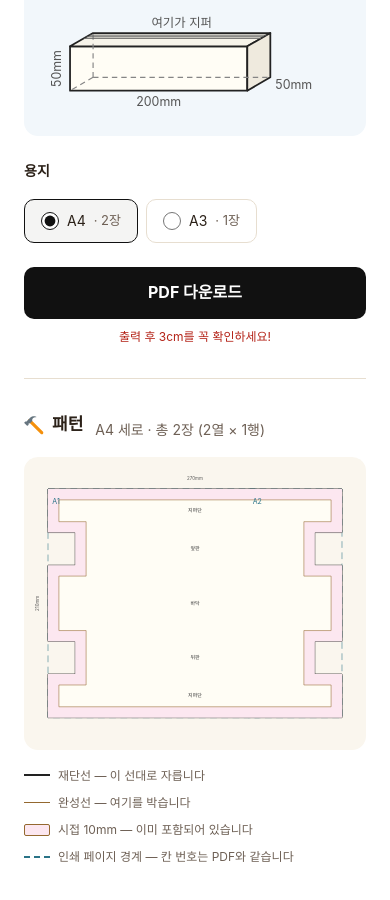
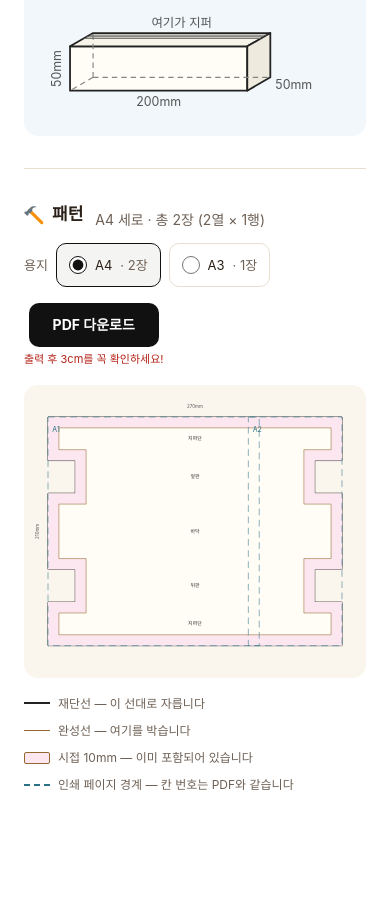
Before and after one commit to choisuing/pouch-sewing-pattern, a website built with Vite: page index.html in a window 390 px wide. Shown: the part 812-1712 px from the top of the page. After the commit the page ends 1670 px from the top, so only its background shows below. Built offline with nearby package versions, Linux system fonts and the light colour scheme.

Commit message:
페이지 경계선이 가려지던 버그 수정, 용지·내려받기를 패턴 머리줄로
페이지 경계선이 도안 채움보다 먼저 그려지고 있었다. 채움이 불투명해
가운데가 덮이고 도안 밖으로 나온 끝부분만 보였다. 계산은 처음부터
맞았고 그리는 순서만 틀렸다. 도안 위에 얹도록 옮겼고, 순서를 지키는
테스트를 넣었다.

용지 선택과 PDF 다운로드를 패턴 섹션 머리줄 오른쪽으로 옮겼다. 도안을
보면서 용지를 바꾸고 바로 받는 흐름이 된다.

두 요소를 줄였다. 다만 손가락으로 누르는 화면에서는 44px을 지키고,
마우스를 쓰는 화면에서만 38px로 내린다(@media pointer: fine).
터치 타깃을 일괄로 줄이면 모바일에서 정확히 누르기 어려워진다.

Co-Authored-By: Claude Opus 5 <noreply@anthropic.com>

```diff
--- a/index.html
+++ b/index.html
@@ -32,18 +32,26 @@
           <h2 class="section" id="preview-heading"><svg class="icon" aria-hidden="true" focusable="false" xmlns="http://www.w3.org/2000/svg" viewBox="0 0 36 36"><path fill="#9AAAB4" d="M27.388 24.642L24.56 27.47l-4.95-4.95 2.828-2.828z"/><path fill="#66757F" d="M34.683 29.11l-5.879-5.879c-.781-.781-2.047-.781-2.828 0l-2.828 2.828c-.781.781-.781 2.047 0 2.828l5.879 5.879c1.562 1.563 4.096 1.563 5.658 0 1.56-1.561 1.559-4.094-.002-5.656z"/><circle fill="#8899A6" cx="13.586" cy="13.669" r="13.5"/><circle fill="#BBDDF5" cx="13.586" cy="13.669" r="9.5"/></svg>미리보기</h2>
           <div class="shape" id="shape"></div>
 
-          <h2 class="section section-quiet">용지</h2>
-          <div class="papers" id="papers"></div>
-
-          <button type="button" id="download" class="download">PDF 다운로드</button>
-          <p class="print-check">출력 후 3cm를 꼭 확인하세요!</p>
         </section>
       </div>
 
       <section class="panel panel-wide" aria-labelledby="pattern-heading">
         <div class="section-row">
-          <h2 class="section" id="pattern-heading"><svg class="icon" aria-hidden="true" focusable="false" xmlns="http://www.w3.org/2000/svg" viewBox="0 0 36 36"><path fill="#F4900C" d="M29.879 33.879C31.045 35.045 32.9 35.1 34 34s1.045-2.955-.121-4.121L12.121 8.121C10.955 6.955 9.1 6.9 8 8s-1.045 2.955.121 4.121l21.758 21.758z"/><path fill="#66757F" d="M22 3s-6-3-11 2l-7 7s-1-1-2 0l-1 1s-1 1 0 2l4 4s1 1 2 0l1-1s1-1 0-2l-.078-.078c.77-.743 1.923-1.5 3.078-.922l4-4s-1-3 1-5 3-2 5-2 1-1 1-1z"/></svg>패턴</h2>
-          <p class="preview-summary" id="preview-summary" aria-live="polite"></p>
+          <div class="section-lead">
+            <h2 class="section" id="pattern-heading"><svg class="icon" aria-hidden="true" focusable="false" xmlns="http://www.w3.org/2000/svg" viewBox="0 0 36 36"><path fill="#F4900C" d="M29.879 33.879C31.045 35.045 32.9 35.1 34 34s1.045-2.955-.121-4.121L12.121 8.121C10.955 6.955 9.1 6.9 8 8s-1.045 2.955.121 4.121l21.758 21.758z"/><path fill="#66757F" d="M22 3s-6-3-11 2l-7 7s-1-1-2 0l-1 1s-1 1 0 2l4 4s1 1 2 0l1-1s1-1 0-2l-.078-.078c.77-.743 1.923-1.5 3.078-.922l4-4s-1-3 1-5 3-2 5-2 1-1 1-1z"/></svg>패턴</h2>
+            <p class="preview-summary" id="preview-summary" aria-live="polite"></p>
+          </div>
+
+          <div class="pattern-controls">
+            <div class="paper-field">
+              <span class="paper-label">용지</span>
+              <div class="papers" id="papers"></div>
+            </div>
+            <div class="download-field">
+              <button type="button" id="download" class="download">PDF 다운로드</button>
+              <p class="print-check">출력 후 3cm를 꼭 확인하세요!</p>
+            </div>
+          </div>
         </div>
         <div class="preview" id="preview"></div>
         <ul class="legend">
--- a/src/style.css
+++ b/src/style.css
@@ -100,12 +100,26 @@ body {
 
 .section-row {
   display: flex;
-  align-items: baseline;
+  align-items: center;
+  justify-content: space-between;
   flex-wrap: wrap;
   gap: var(--space-3);
   margin-bottom: var(--space-4);
 }
 .section-row .section { margin-bottom: 0; }
+
+.section-lead { display: flex; align-items: baseline; flex-wrap: wrap; gap: var(--space-3); }
+
+/* 용지 선택과 내려받기를 패턴 머리줄 오른쪽에 나란히 둔다. */
+.pattern-controls {
+  display: flex;
+  align-items: flex-start;
+  gap: var(--space-4);
+  flex-wrap: wrap;
+}
+.paper-field { display: flex; align-items: center; gap: var(--space-2); }
+.paper-label { font-size: 13px; color: var(--muted); }
+.download-field { display: flex; flex-direction: column; align-items: center; gap: var(--space-1); }
 
 /* 좁은 화면에서는 한 컬럼으로 쌓고, 넓어지면 입력 | 미리보기 두 칸으로 나눈다. */
 .workspace {
@@ -215,10 +229,10 @@ body {
   align-items: center;
   gap: var(--space-2);
   min-height: var(--tap);
-  padding: 0 var(--space-4);
+  padding: 0 var(--space-3);
   border: 1px solid var(--line);
   border-radius: var(--radius);
-  font-size: 14px;
+  font-size: 13px;
   cursor: pointer;
   transition: border-color var(--speed), background-color var(--speed);
 }
@@ -267,17 +281,16 @@ body {
 
 /* 내려받기 */
 .download {
-  margin-top: var(--space-5);
-  width: 100%;
-  min-height: 52px;
+  min-height: var(--tap);
   border: 0;
   border-radius: var(--radius);
   background: var(--accent);
   color: #fff;
-  padding: var(--space-3);
+  padding: 0 var(--space-5);
   font: inherit;
-  font-size: 16px;
+  font-size: 14px;
   font-weight: 700;
+  white-space: nowrap;
   cursor: pointer;
   transition: background-color var(--speed);
 }
@@ -285,8 +298,16 @@ body {
 .download:disabled { background: #c9beb1; cursor: not-allowed; }
 
 .print-check {
-  margin: var(--space-2) 0 0;
+  margin: 0;
   text-align: center;
-  font-size: 12px;
+  font-size: 11px;
   color: var(--danger);
 }
+
+/*
+ * 마우스를 쓰는 화면에서만 조작 요소를 더 줄인다. 손가락으로 누르는
+ * 화면에서는 44px을 지킨다 — 그보다 작으면 정확히 누르기 어렵다.
+ */
+@media (pointer: fine) {
+  .paper-option, .download { min-height: 38px; }
+}
--- a/src/ui/preview.ts
+++ b/src/ui/preview.ts
@@ -113,10 +113,12 @@ export function renderPreviewSvg(layout: Layout, pagination: Pagination): string
     ` style="overflow: visible; max-width: 100%; height: auto;" role="img"`,
     ` aria-label="${escapeXml(`가로 ${round1(w)}mm, 세로 ${round1(h)}mm 전개도 미리보기`)}">`,
     `<g transform="translate(0,0)">`,
-    tiles,
     `<polygon points="${points}" fill="#fffdf5" stroke="#222" stroke-width="${cutStroke}" />`,
     seamBand,
     seamLine,
+    // 페이지 경계는 도안 위에 얹어야 보인다. 도안 채움이 불투명해서
+    // 먼저 그리면 가운데가 덮이고 밖으로 나온 끝부분만 남는다.
+    tiles,
     tileLabels,
     labels,
     dims,
```
Also changed, not shown: tests/preview.test.ts (+22 -0 lines).
